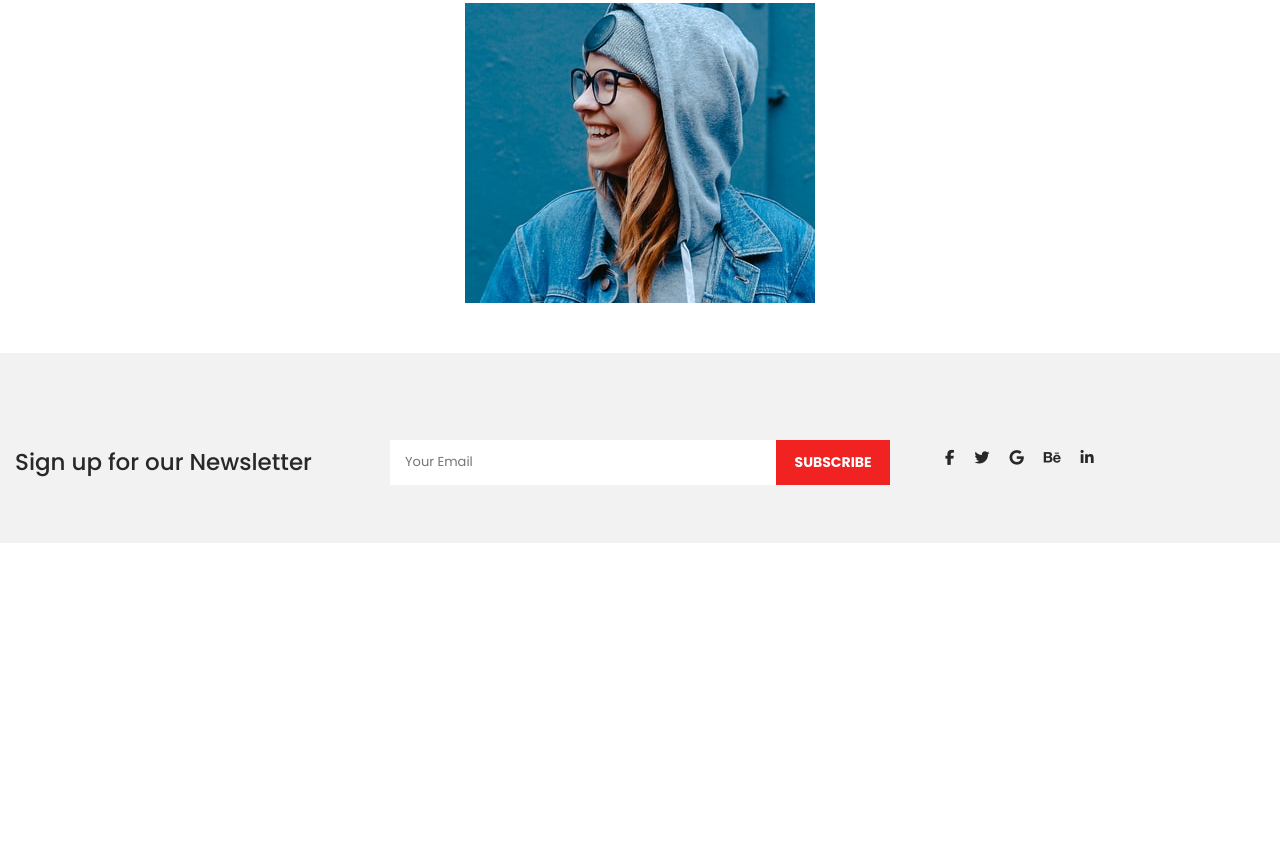
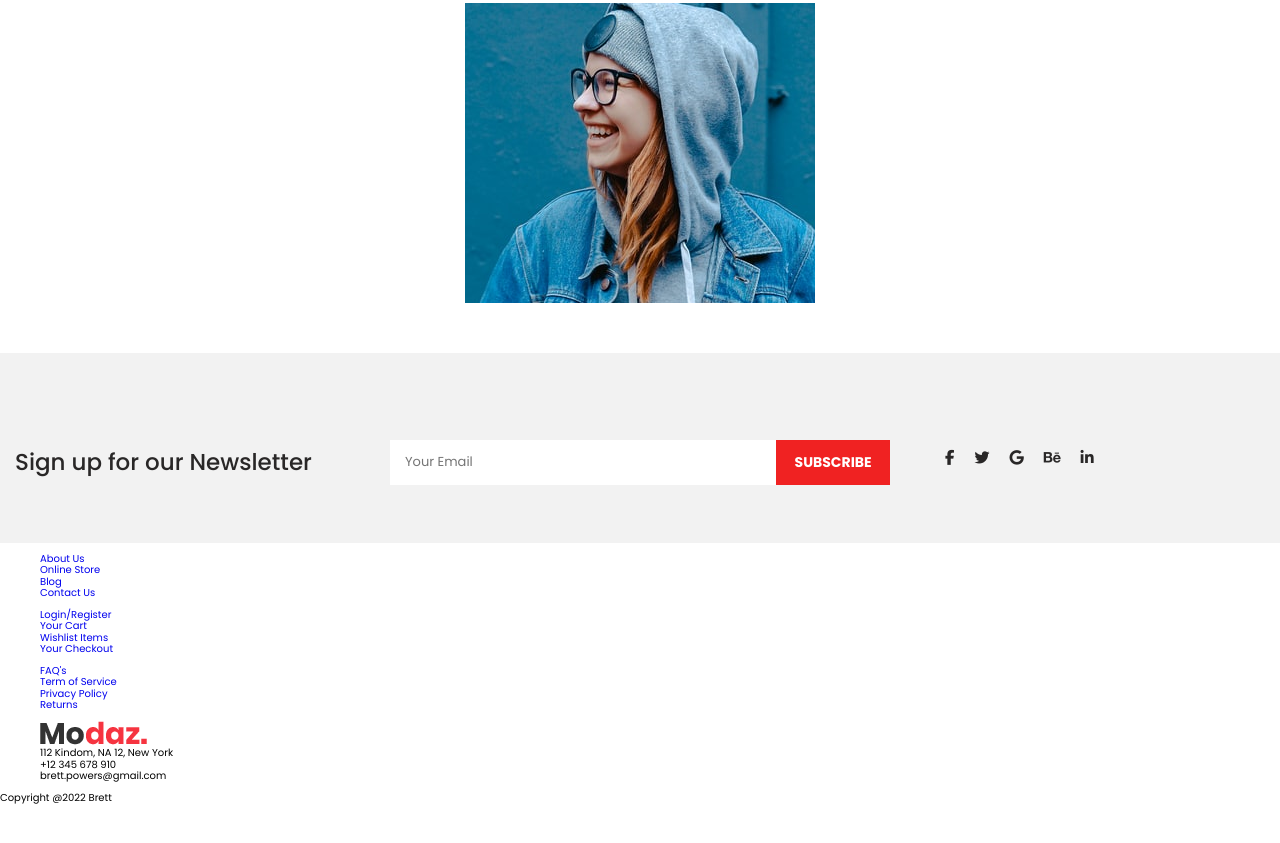
Before and after one commit to brett-powers/Website-Practice, a plain HTML site: page index.html in a window 1280 px wide. Shown: the part 3957-4800 px from the top of the page. Before the commit the page ends 4584 px from the top, so only its background shows below. Drawn offline with Linux system fonts and the light colour scheme.

Commit message:
Add basic HTML for footer and copyright section.

```diff
--- a/index.html
+++ b/index.html
@@ -389,6 +389,39 @@
           </a></li>
         </ul>
       </section>
+      <section class="footer">
+        <ul class="list footer__list">
+          <li class="footer__item"><a href="^">About Us</a></li>
+          <li class="footer__item"><a href="^">Online Store</a></li>
+          <li class="footer__item"><a href="^">Blog</a></li>
+          <li class="footer__item"><a href="^">Contact Us</a></li>
+        </ul>
+        <ul class="list footer__list">
+          <li class="footer__item"><a href="^">Login/Register</a></li>
+          <li class="footer__item"><a href="^">Your Cart</a></li>
+          <li class="footer__item"><a href="^">Wishlist Items</a></li>
+          <li class="footer__item"><a href="^">Your Checkout</a></li>
+        </ul>
+        <ul class="list footer__list">
+          <li class="footer__item"><a href="^">FAQ's</a></li>
+          <li class="footer__item"><a href="^">Term of Service</a></li>
+          <li class="footer__item"><a href="^">Privacy Policy</a></li>
+          <li class="footer__item"><a href="^">Returns</a></li>
+        </ul>
+        <ul class="list footer__list">
+          <li class="footer__item">
+            <img src="images/logo.png" alt="">
+          </li>
+          <li class="footer__item">112 Kindom, NA 12, New York</li>
+          <li class="footer__item">+12 345 678 910</li>
+          <li class="footer__item">brett.powers@gmail.com</li>
+        </ul>
+      </section>
+      <section class="copyright">
+        <div class="copyright__container">
+          <p class="copyright__text">Copyright @2022 <span class="copyright__singleWord">Brett</span></p>
+        </div>
+      </section>
     </footer>
   </body>
 </html>
```
